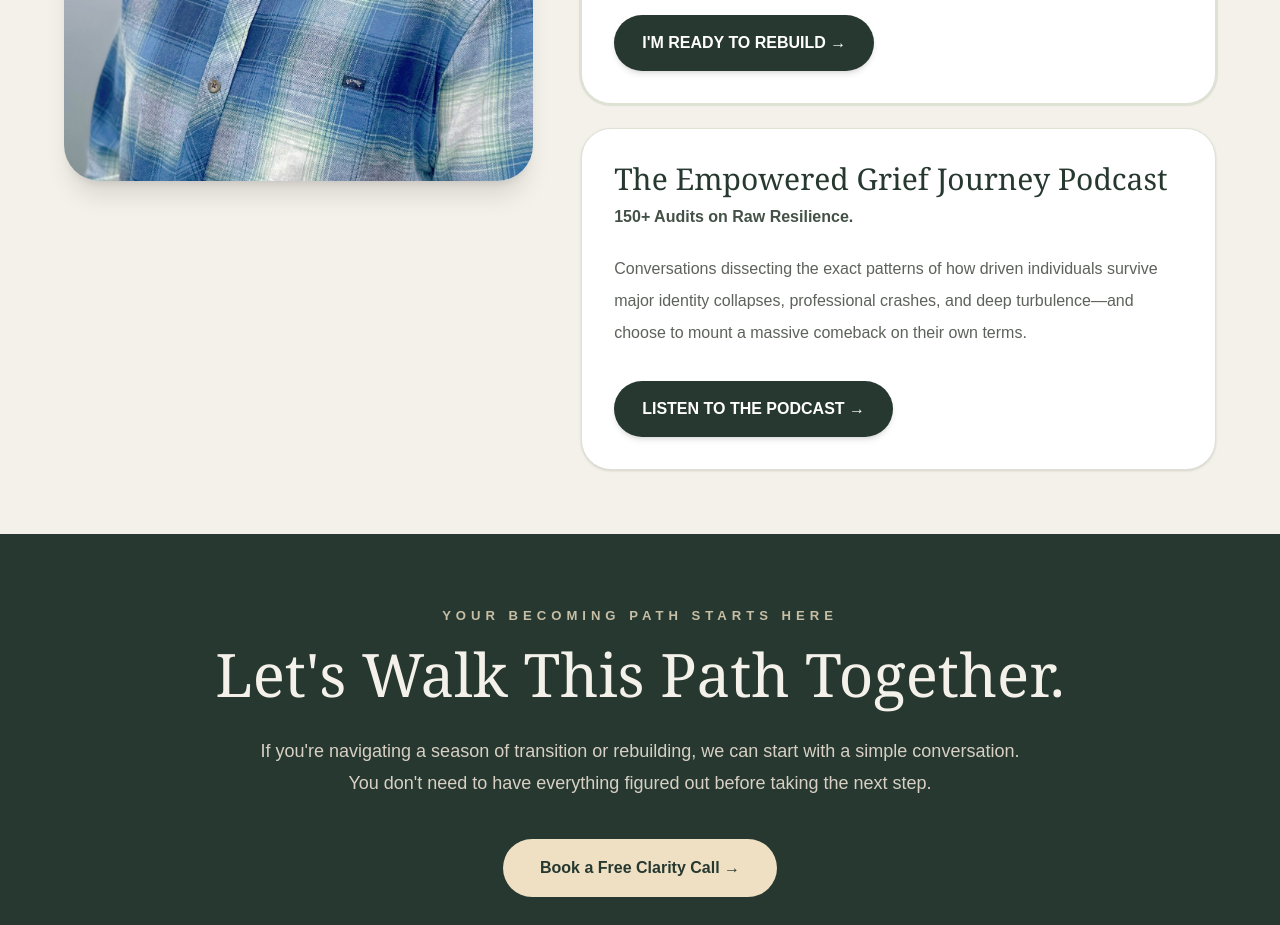
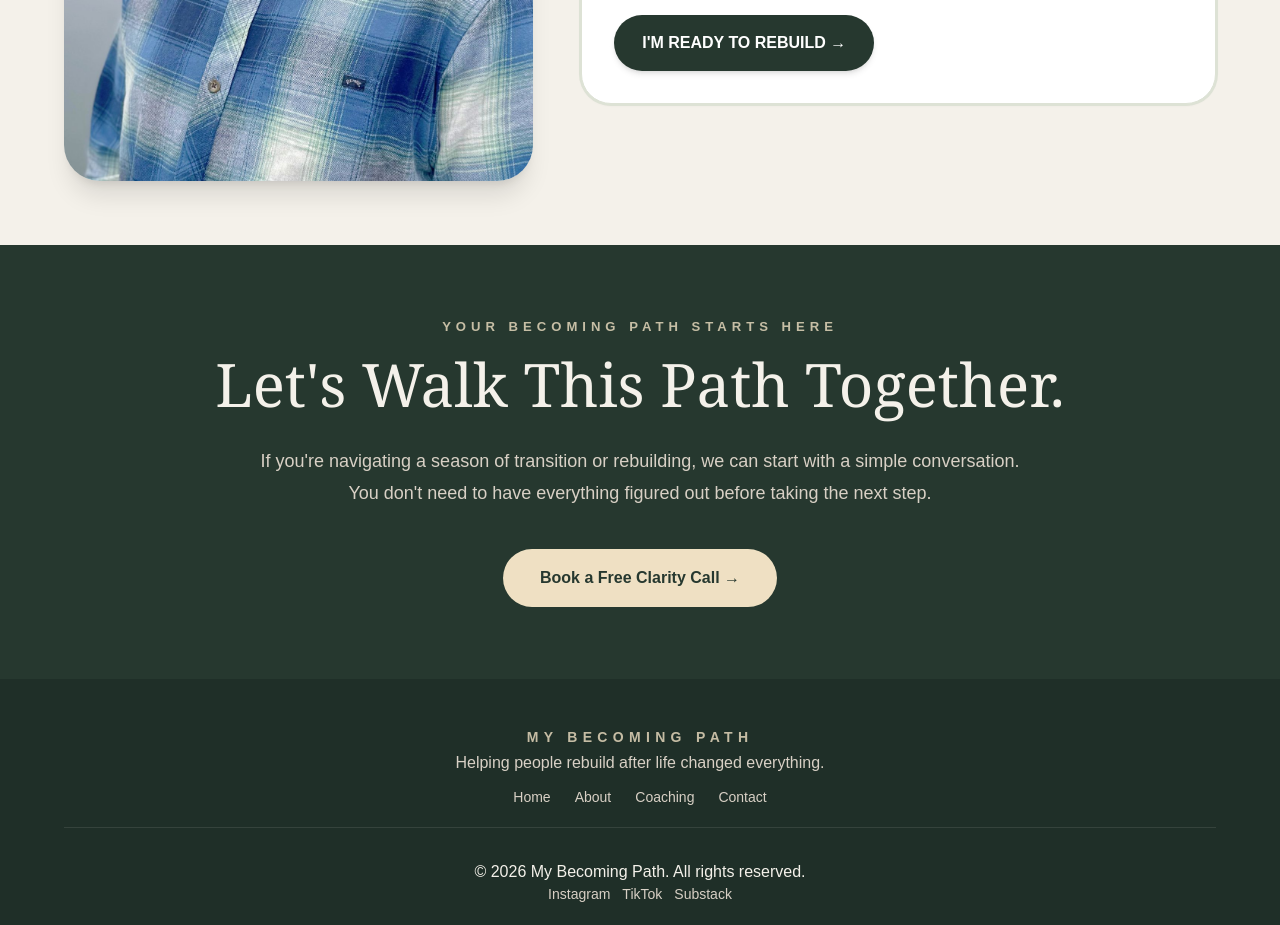
Before and after one commit to mybecomingpath/my-becoming-path, a Next.js app: page / in a window 1280 px wide. Shown: the part 4560-5485 px from the top of the page. Built offline with nearby package versions, Linux system fonts and the light colour scheme.

Commit message:
Update page.tsx

```diff
--- a/app/page.tsx
+++ b/app/page.tsx
@@ -387,30 +387,6 @@ REAL TURNAROUNDS. UNCOMPROMISED RESULTS.    </h2>
           I'M READY TO REBUILD →
         </Link>
       </div>
-
-      {/* PODCAST CARD */}
-      <div className="mt-6 rounded-[30px] border border-[#DDE2D5] bg-white p-8 shadow-sm">
-        <h3 className="font-serif text-3xl text-[#26382F]">
-          The Empowered Grief Journey Podcast
-        </h3>
-
-        <p className="mt-2 font-semibold text-[#445146]">
-          150+ Audits on Raw Resilience.
-        </p>
-
-        <p className="mt-6 leading-8 text-[#5D625A]">
-          Conversations dissecting the exact patterns of how driven individuals
-          survive major identity collapses, professional crashes, and deep
-          turbulence—and choose to mount a massive comeback on their own terms.
-        </p>
-
-        <Link
-          href="/book"
-          className="mt-8 inline-flex rounded-full bg-[#26382F] px-7 py-4 font-semibold text-white shadow-md transition hover:opacity-90"
-        >
-          LISTEN TO THE PODCAST →
-        </Link>
-      </div>
     </div>
   </div>
 </section>
```
